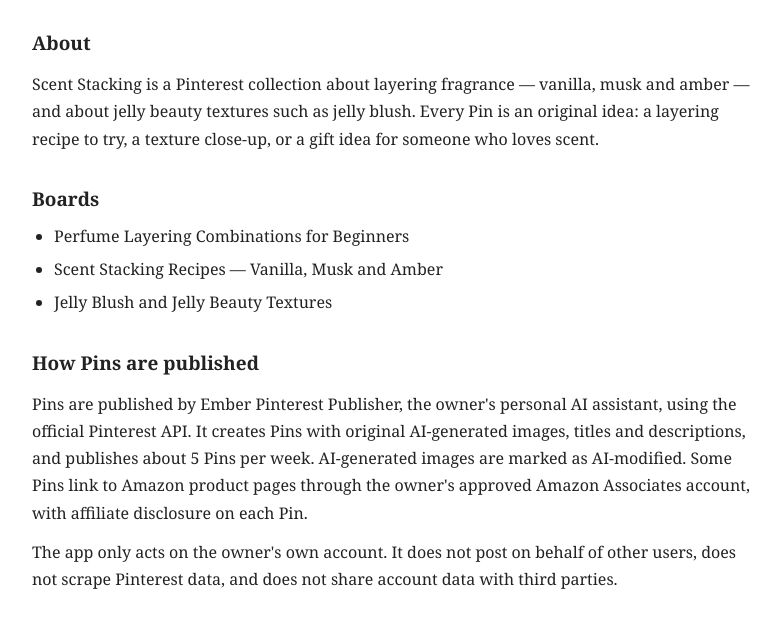
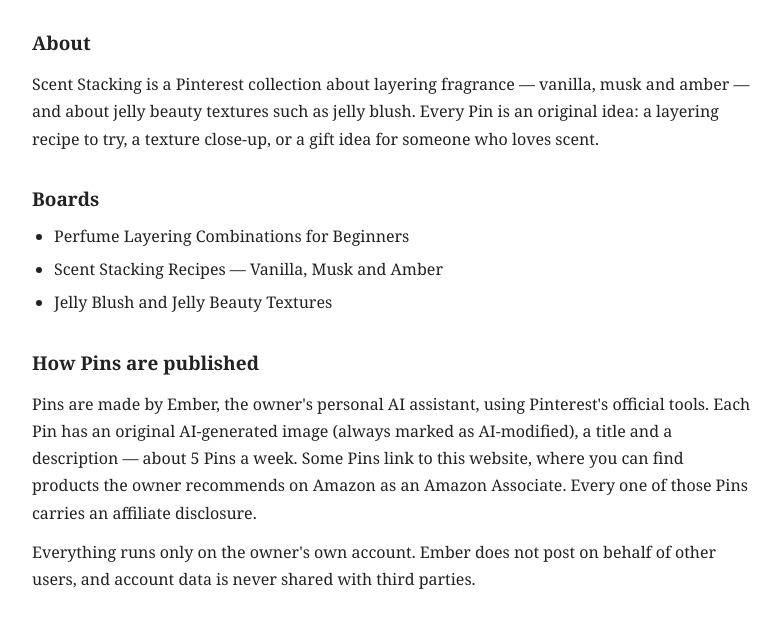
Before and after one commit to jottuyhoa2-beep/ember-pinterest-publisher, a plain HTML site: page index.html in a window 1280 px wide. Shown: the part 158-778 px from the top of the page, without its empty margins (248-1029 px from the left). Drawn offline with Linux system fonts and the light colour scheme.

Commit message:
Add files via upload

```diff
--- a/index.html
+++ b/index.html
@@ -32,8 +32,8 @@
   </ul>
 
   <h2>How Pins are published</h2>
-  <p>Pins are published by Ember Pinterest Publisher, the owner's personal AI assistant, using the official Pinterest API. It creates Pins with original AI-generated images, titles and descriptions, and publishes about 5 Pins per week. AI-generated images are marked as AI-modified. Some Pins link to Amazon product pages through the owner's approved Amazon Associates account, with affiliate disclosure on each Pin.</p>
-  <p>The app only acts on the owner's own account. It does not post on behalf of other users, does not scrape Pinterest data, and does not share account data with third parties.</p>
+  <p>Pins are made by Ember, the owner's personal AI assistant, using Pinterest's official tools. Each Pin has an original AI-generated image (always marked as AI-modified), a title and a description — about 5 Pins a week. Some Pins link to this website, where you can find products the owner recommends on Amazon as an Amazon Associate. Every one of those Pins carries an affiliate disclosure.</p>
+  <p>Everything runs only on the owner's own account. Ember does not post on behalf of other users, and account data is never shared with third parties.</p>
 
   <h2>Find us on Pinterest</h2>
   <p><a href="https://www.pinterest.com/ruanyuzhen999/">Scent Stacking by Yuzhen (@ruanyuzhen999) on Pinterest</a></p>
```
